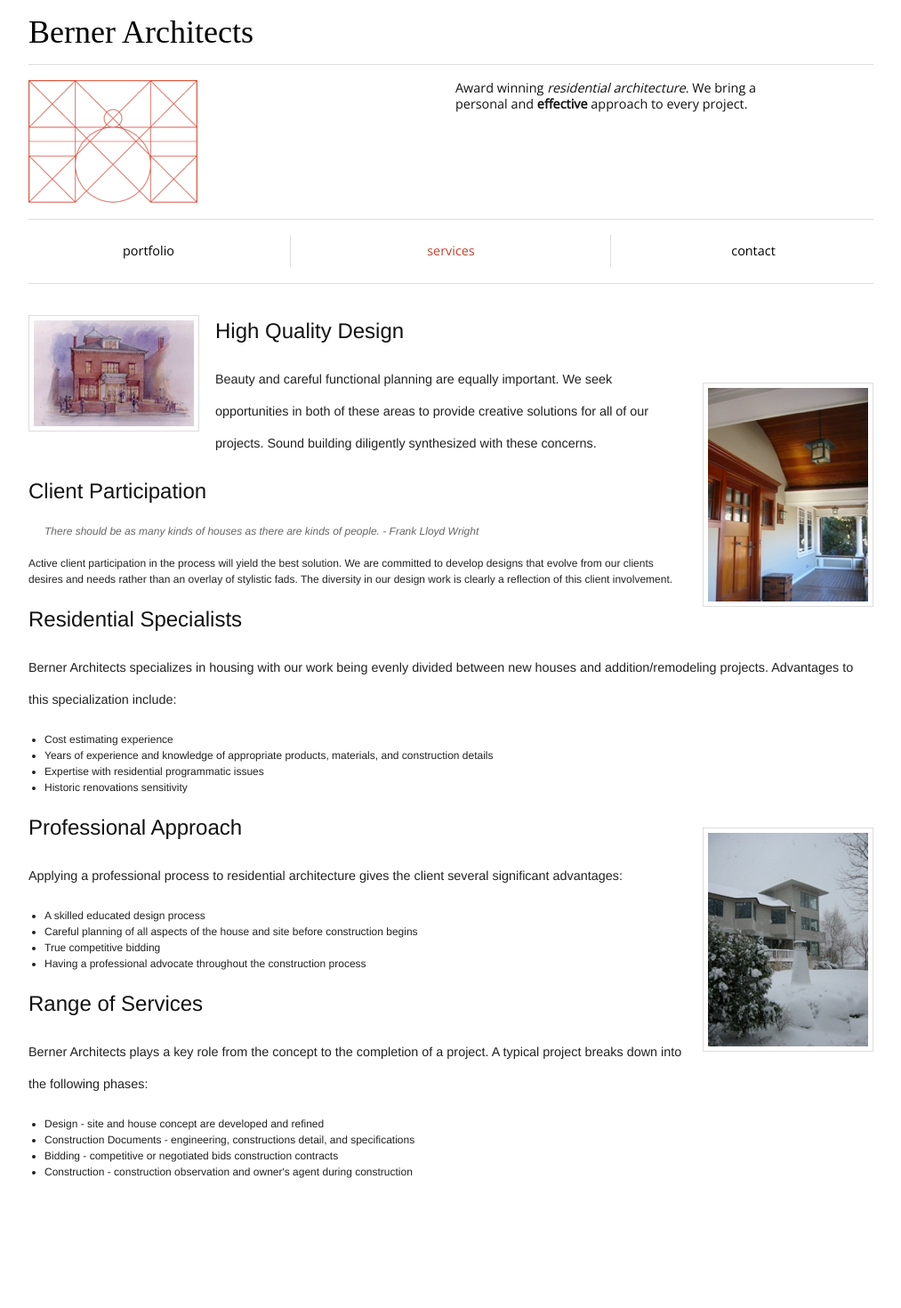
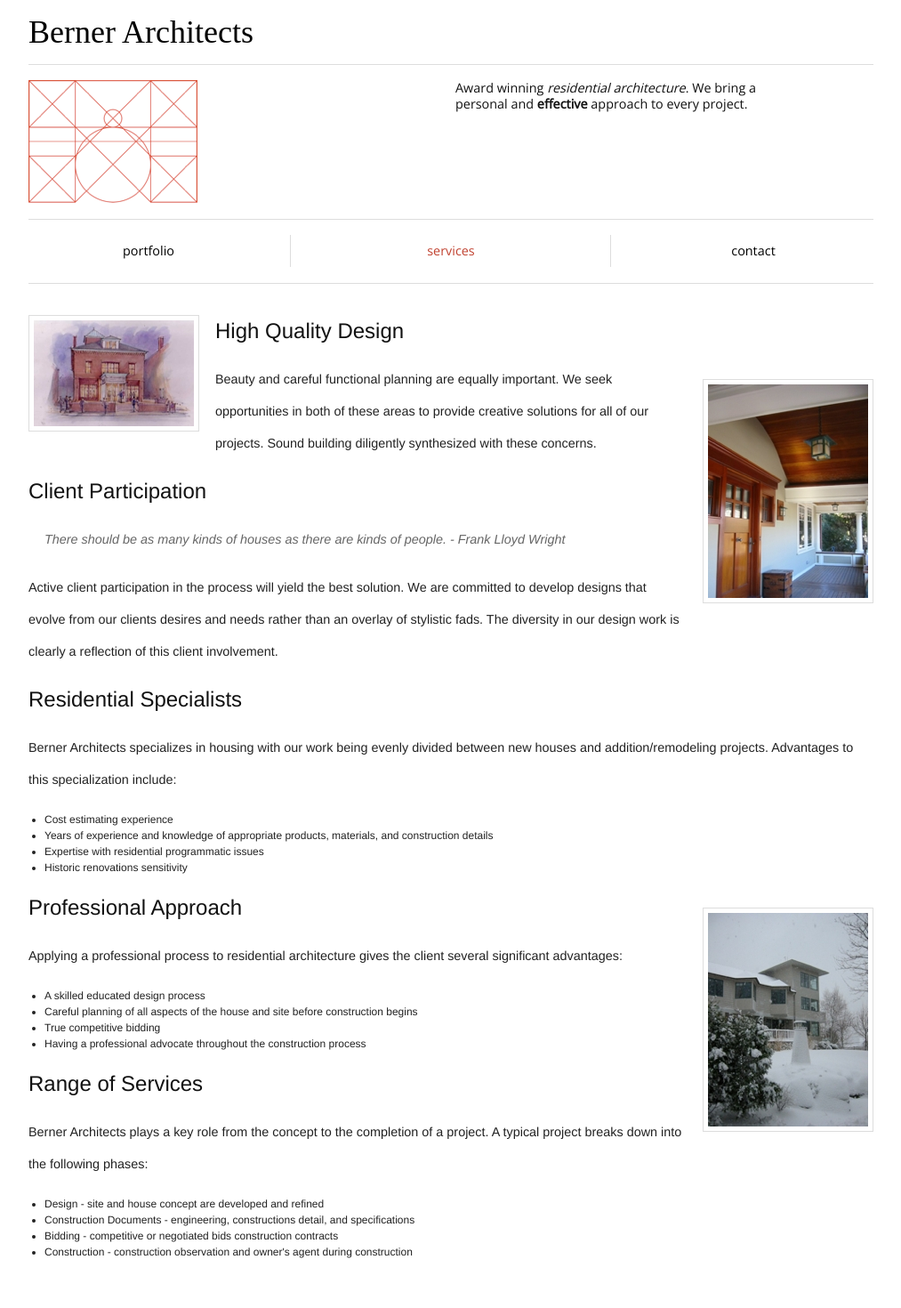
Before and after one commit to bernerarchitects/bernerarchitects.github.io, a Jekyll site: the page built from services/index.html, in a window 1280 px wide. Shown: the whole page at 89% size, without its empty margins (133-1146 px from the left). Built offline with Jekyll 4.4.1, drawn with Linux system fonts in a browser that asks for light colours; nearby versions of some CDN libraries; some web fonts are replaced; before the commit the page ends 1380 px from its top, so only the background shows below that.

Commit message:
Update services/index.html

```diff
--- a/services/index.html
+++ b/services/index.html
@@ -19,12 +19,12 @@
 <div id="services" class="span-24">
   <p><a href="/images/services/firehouse.jpeg" class="fancybox" data-fancybox-group="group"><img height="119" alt="Firehouse" src="/images/services/firehouse_thumb.jpg" width="180" class="item top left" /></a></p>
   <h2>High Quality Design</h2>
-  <p class="large"><a href="/images/services/schupara.jpeg" class="fancybox" data-fancybox-group="group"><img alt="Schupara" height="240" src="/images/services/schupara_thumb.jpg" width="180" class="item top right" /></a></p>
+  <p><a href="/images/services/schupara.jpeg" class="fancybox" data-fancybox-group="group"><img alt="Schupara" height="240" src="/images/services/schupara_thumb.jpg" width="180" class="item top right" /></a></p>
   <p class="large">Beauty and careful functional planning are equally important. We seek opportunities in both of these areas to provide creative solutions for all of our projects. Sound building diligently synthesized with these concerns.</p>
 
   <h2>Client Participation</h2>
-  <blockquote><p>There should be as many kinds of houses as there are kinds of people. - Frank Lloyd Wright</p></blockquote>
-  <p>Active client participation in the process will yield the best solution. We are committed to develop designs that evolve from our clients desires and needs rather than an overlay of stylistic fads. The diversity in our design work is clearly a reflection of this client involvement.</p>
+  <blockquote><p class="large">There should be as many kinds of houses as there are kinds of people. - Frank Lloyd Wright</p></blockquote>
+  <p class="large">Active client participation in the process will yield the best solution. We are committed to develop designs that evolve from our clients desires and needs rather than an overlay of stylistic fads. The diversity in our design work is clearly a reflection of this client involvement.</p>
 
   <h2>Residential Specialists</h2>
   <p class="large">Berner Architects specializes in housing with our work being evenly divided between new houses and addition/remodeling projects. Advantages to this specialization include:</p>
```
